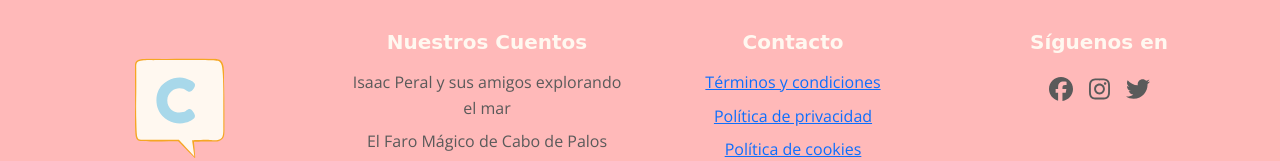
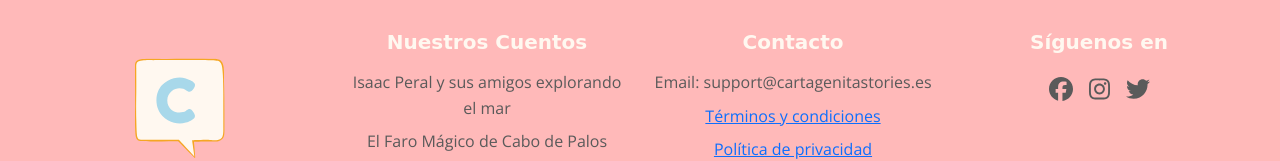
Before and after one commit to luciabellan/Proyecto-Final-DAW, a React (Create React App) app in the folder frontend/: page / in a window 1280 px wide. Shown: the part 2432-2593 px from the top of the page. Built offline with nearby package versions, Linux system fonts and the light colour scheme; no server answers.

Commit message:
email contacto

```diff
--- a/frontend/src/components/commons/Footer.js
+++ b/frontend/src/components/commons/Footer.js
@@ -43,6 +43,9 @@ const Footer = () => {
         <div className="footer__section">
           <h4 id="contacto">Contacto</h4>
           <ul>
+          <li>
+              Email: support@cartagenitastories.es
+            </li>
             <li>
               <a href="/docs/condiciones.pdf">Términos y condiciones</a>
             </li>
```
